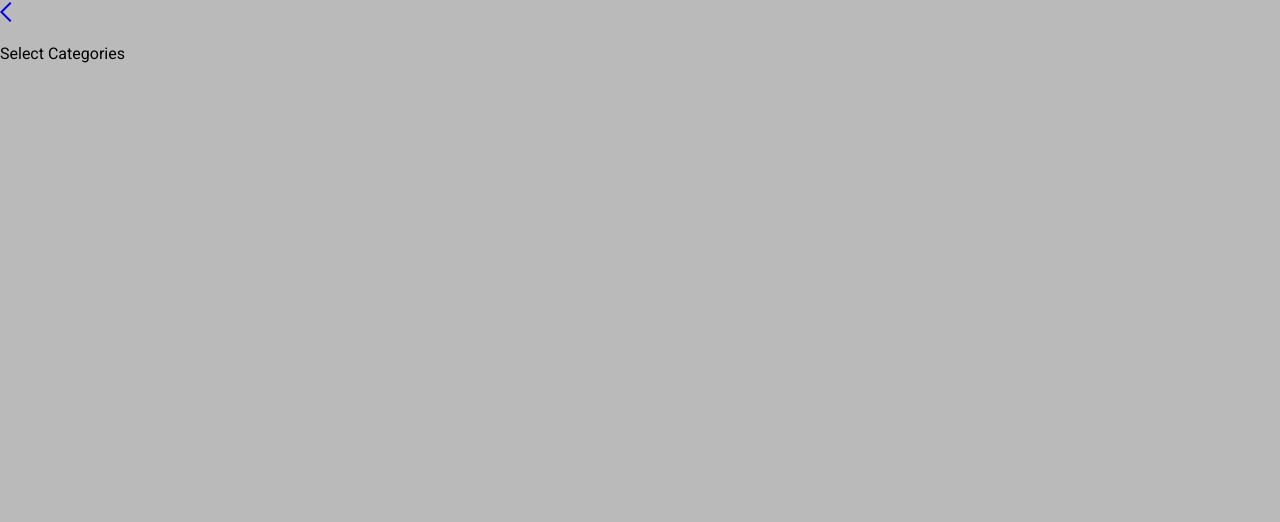
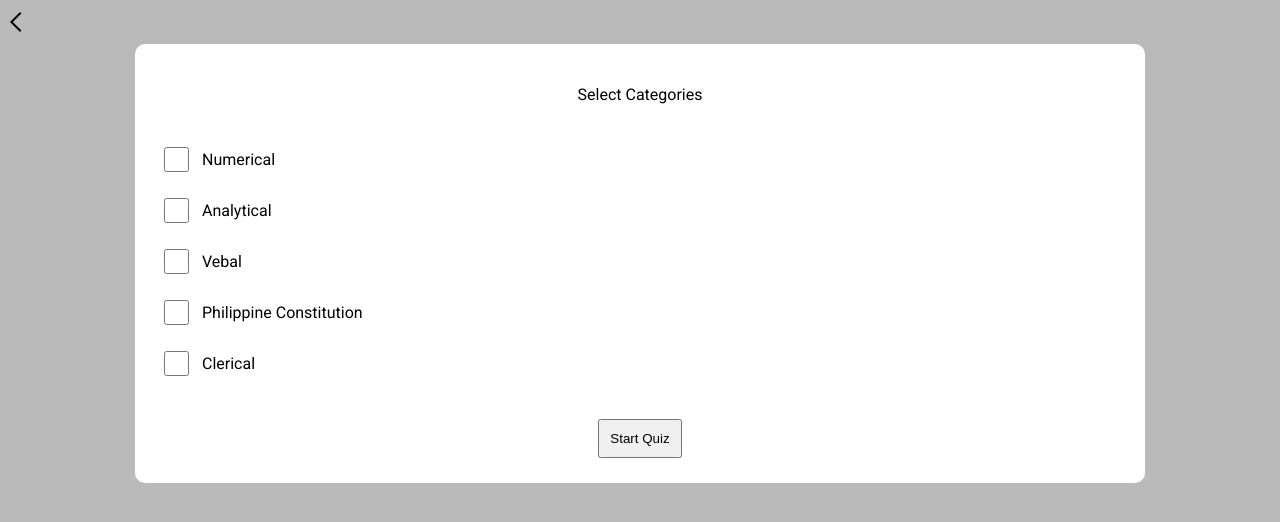
Before and after one commit to darwin1501/CSE_trainer, a React (Create React App) app in the folder client/: page /category-selection in a window 1280 px wide. Shown: the top 522 px of the page. Built offline with nearby package versions, Linux system fonts and the light colour scheme.

Commit message:
added category selection

```diff
--- a/client/src/index.js
+++ b/client/src/index.js
@@ -1,4 +1,5 @@
 import 'style/style.css';
+import "style/utilStyle.css"
 import React from 'react';
 import ReactDOM from 'react-dom/client';
 import App from 'App';
--- /dev/null
+++ b/client/src/pages/categorySelectionStyle.module.css
@@ -0,0 +1,7 @@
+.cardContainer{
+    border-radius: 10px;
+    width: 75%;
+    margin: auto;
+    padding: 25px;
+    background-color: white;
+}
--- a/client/src/pages/category_selection.js
+++ b/client/src/pages/category_selection.js
@@ -1,18 +1,74 @@
-import React from "react";
-import { Link } from "react-router-dom";
+import React from 'react'
+import { Link } from 'react-router-dom'
+import CategorySelectionStyle from './categorySelectionStyle.module.css'
 
 const CategorySelection = () => {
+
+  const [selections, setSelections] = React.useState({
+    numerical: false,
+    analytical: false,
+    verbal: false,
+    philCons: false,
+    clerical: false
+  })
+
+  const changeSelection = (event) => {
+    const name = event.target.name;
+    const value = event.target.checked
+
+    setSelections(prev => ({
+      ...prev,
+      [name]: value
+    }))
+  }
+
+  const submit = (event) => {
+    event.preventDefault()
+    console.log(selections)
+  }
+
   return (
-
     <div>
       <Link to='/trainingtype'>
-            <div >
-                <span className="material-symbols-outlined">
+        <div>
+          <span className='material-symbols-outlined back-icon'>
             arrow_back_ios
           </span>
         </div>
       </Link>
-            <p>Select Categories</p>
+      <div className={CategorySelectionStyle.cardContainer}>
+        <p style={{ textAlign: 'center' }}>Select Categories</p>
+
+        <form onSubmit={submit}>
+          <div className='flex flex-column flex-center align-left gap-md'style={{ marginTop: '40px' }}>
+            <label className='flex flex-center align-center gap-sm'>
+              <input className='checkbox' name='numerical' type='checkbox' onChange={changeSelection} checked={selections.numerical} />
+              <span>Numerical</span>
+            </label>
+            <label className='flex flex-center align-center gap-sm'>
+              <input className='checkbox' name='analytical' type='checkbox' onChange={changeSelection} checked={selections.analytical} />
+              <span>Analytical</span>
+            </label>
+            <label className='flex flex-center align-center gap-sm'>
+              <input className='checkbox' name='verbal' type='checkbox' onChange={changeSelection} checked={selections.verbal} />
+              <span>Vebal</span>
+            </label>
+            <label className='flex flex-center align-center gap-sm'>
+              <input className='checkbox' name='philCons' type='checkbox' onChange={changeSelection} checked={selections.philCons} />
+              <span>Philippine Constitution</span>
+            </label>
+            <label className='flex flex-center align-center gap-sm'>
+              <input className='checkbox' name='clerical' type='checkbox' onChange={changeSelection} checked={selections.clerical} />
+              <span>Clerical</span>
+            </label>
+        </div>
+        <div className="flex flex-center" style={{marginTop: "40px"}}>
+          <button style={{padding: "10px"}}>
+              Start Quiz
+          </button>
+        </div>
+        </form>
+      </div>
     </div>
   )
 }
--- a/client/src/pages/trainingTypeStyle.module.css
+++ b/client/src/pages/trainingTypeStyle.module.css
@@ -1,7 +1,3 @@
-
-.backIcon{
-    padding: 10px;
-}
 
 .cardContainer{
     margin: 10%;
--- a/client/src/pages/trainingtype.js
+++ b/client/src/pages/trainingtype.js
@@ -6,8 +6,8 @@ function TrainingType(){
     return (
         <div>
             <Link to='/'>
-            <div className={TrainingTypeStyle.backIconContainer}>
-                <span className={`material-symbols-outlined ${TrainingTypeStyle.backIcon}`}>
+            <div>
+                <span className="material-symbols-outlined back-icon">
                     arrow_back_ios
                 </span>
             </div>
@@ -18,7 +18,7 @@ function TrainingType(){
                     {<Card
                         title="Quick Test"
                         questionCount={"5 questions each category"}
-                        info="Coming soon. . ."
+                        info="A quick CSE test"
                     />}
                 </Link>
 
--- a/client/src/style/style.css
+++ b/client/src/style/style.css
@@ -4,6 +4,19 @@ body{
     font-family: 'Roboto', sans-serif;
     margin: 0
 }
+
+.back-icon{
+  padding: 10px;
+}
+.checkbox{
+  width: 25px;
+  height: 25px;
+}
+a{
+  text-decoration: none;
+  color: inherit;
+}
+
 
 .material-symbols-outlined {
   font-variation-settings:
--- /dev/null
+++ b/client/src/style/utilStyle.css
@@ -0,0 +1,38 @@
+.align-left{
+    align-items: flex-start;
+}
+.align-center{
+    align-items: center;
+}
+
+.flex{
+    display: flex;
+}
+
+.flex-center{
+    justify-content: center;
+}
+
+.flex-end{
+    justify-content: flex-end;
+}
+
+.flex-start{
+    justify-content: flex-start;
+}
+
+.flex-column{
+    flex-direction: column;
+}
+
+.gap-sm{
+    gap: 10px
+}
+
+.gap-md{
+    gap: 20px;
+}
+
+.gap-lg{
+    gap: 40px;
+}
```
Lines whose indentation alone changed are shown as unchanged.
